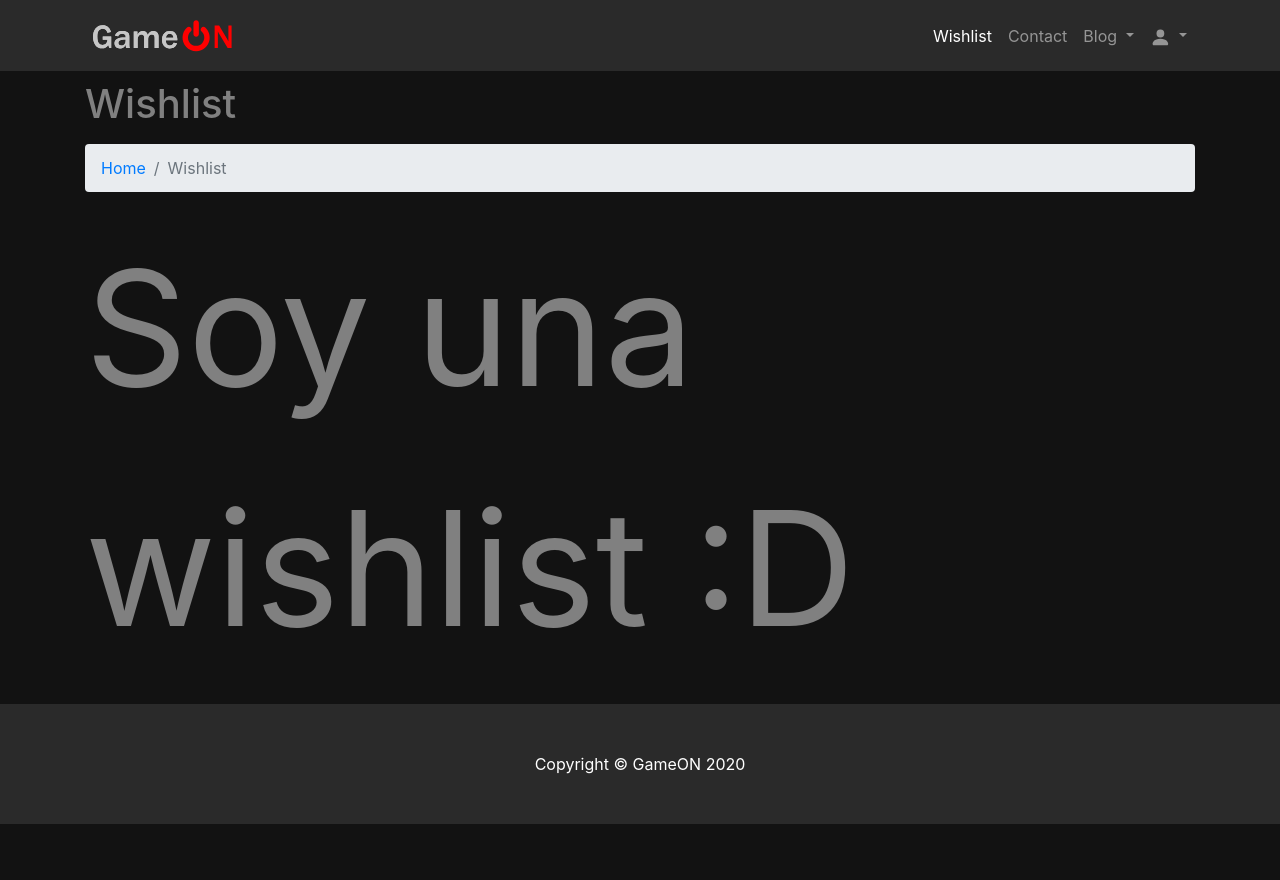
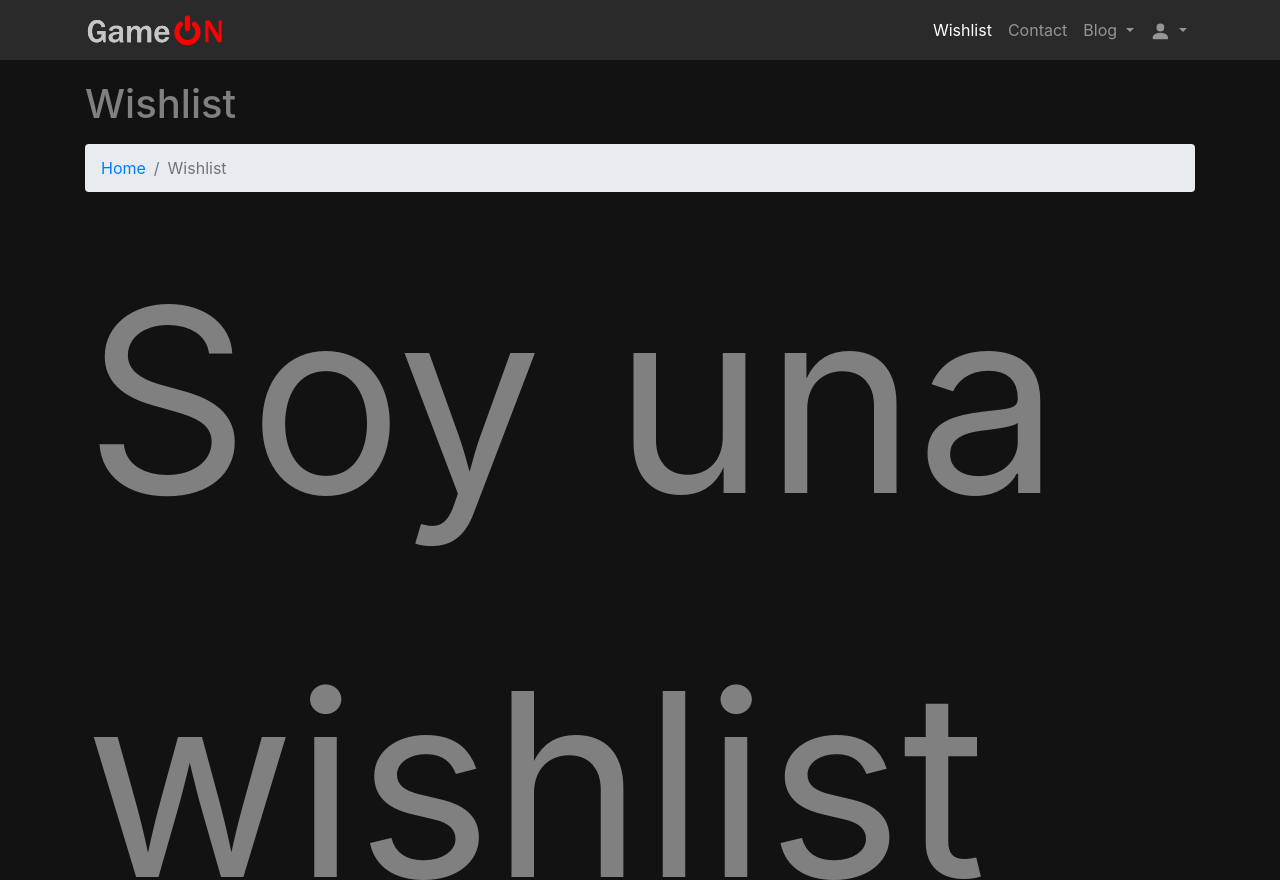
Before and after one commit to StevenTarazona/ISIS2007-PMC, a website: page wishlist.html in a window 1280 px wide. Shown: the top 880 px of the page. Before the commit the page ends 824 px from the top, so only its background shows below. Drawn offline with Linux system fonts and the light colour scheme.

Commit message:
peque¤os arreglos

```diff
--- a/wishlist.html
+++ b/wishlist.html
@@ -30,8 +30,8 @@
   <!-- Navigation -->
   <nav class="navbar navbar-custom fixed-top navbar-expand-lg navbar-dark fixed-top">
     <div class="container">
-      <a class="navbar-brand" href="index.html"><img src="logo.svg" class="img-thumbnail"
-          style="background-color:transparent; border-color:transparent; width: 50%;"></a>
+      <a class="navbar-brand" href="index.html"><img src="logo.svg"
+        style="background-color:transparent; border-color:transparent; width: 7em;"></a>
       <button class="navbar-toggler navbar-toggler-right" type="button" data-toggle="collapse"
         data-target="#navbarResponsive" aria-controls="navbarResponsive" aria-expanded="false"
         aria-label="Toggle navigation">
@@ -97,7 +97,7 @@
       ---------------------------
     -->
 
-    <p style="font-size: 10em;">Soy una wishlist :D </p>
+    <p style="font-size: 20vw;">Soy una wishlist :D </p>
 
 
   </div>
```
Also changed, not shown: 404.html (+2 -2 lines), blog-home-1.html (+2 -2 lines), blog-home-2.html (+2 -2 lines), blog-post.html (+2 -2 lines), busqueda.html (+2 -2 lines), contact.html (+2 -2 lines), index.html (+2 -2 lines), juego.html (+2 -2 lines).
